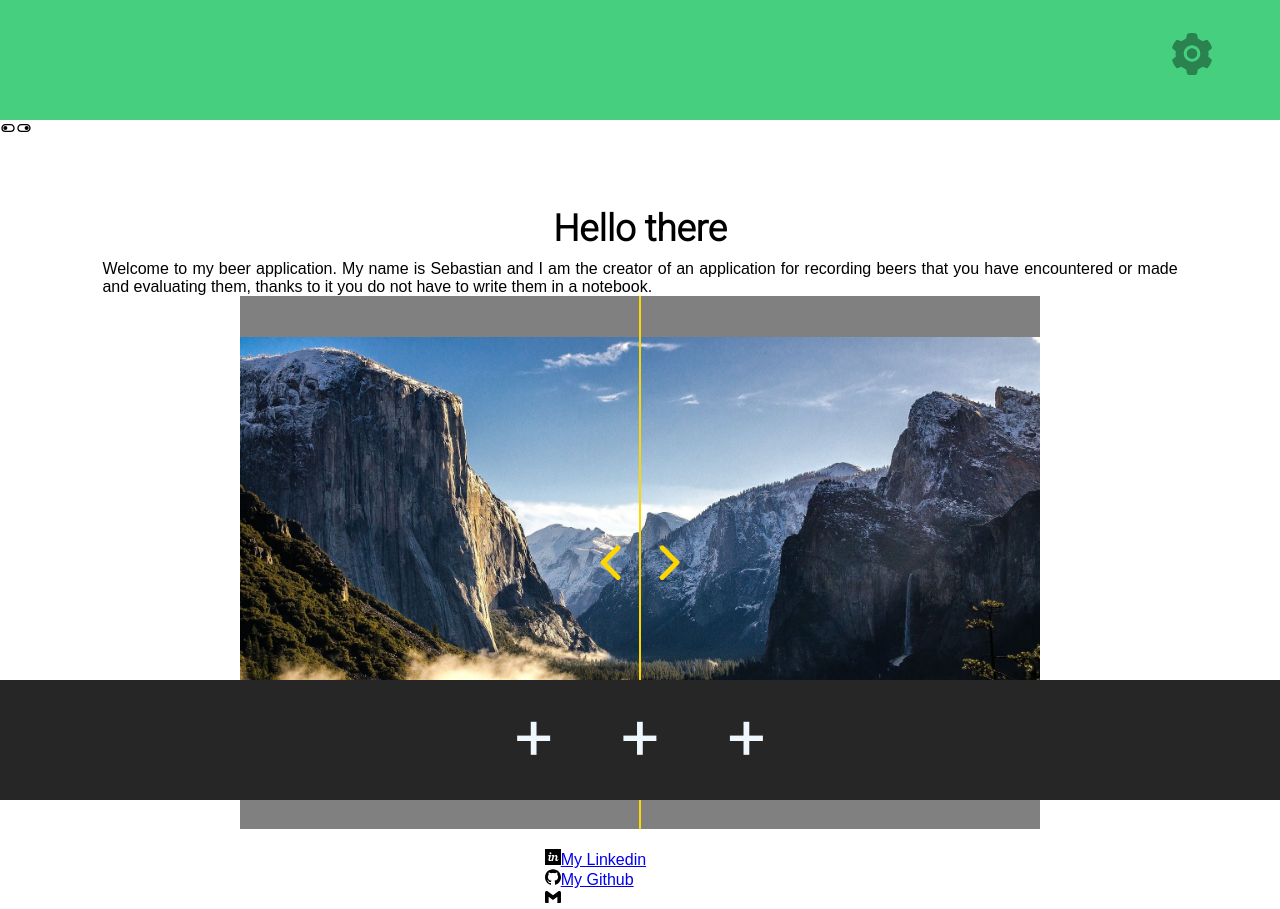
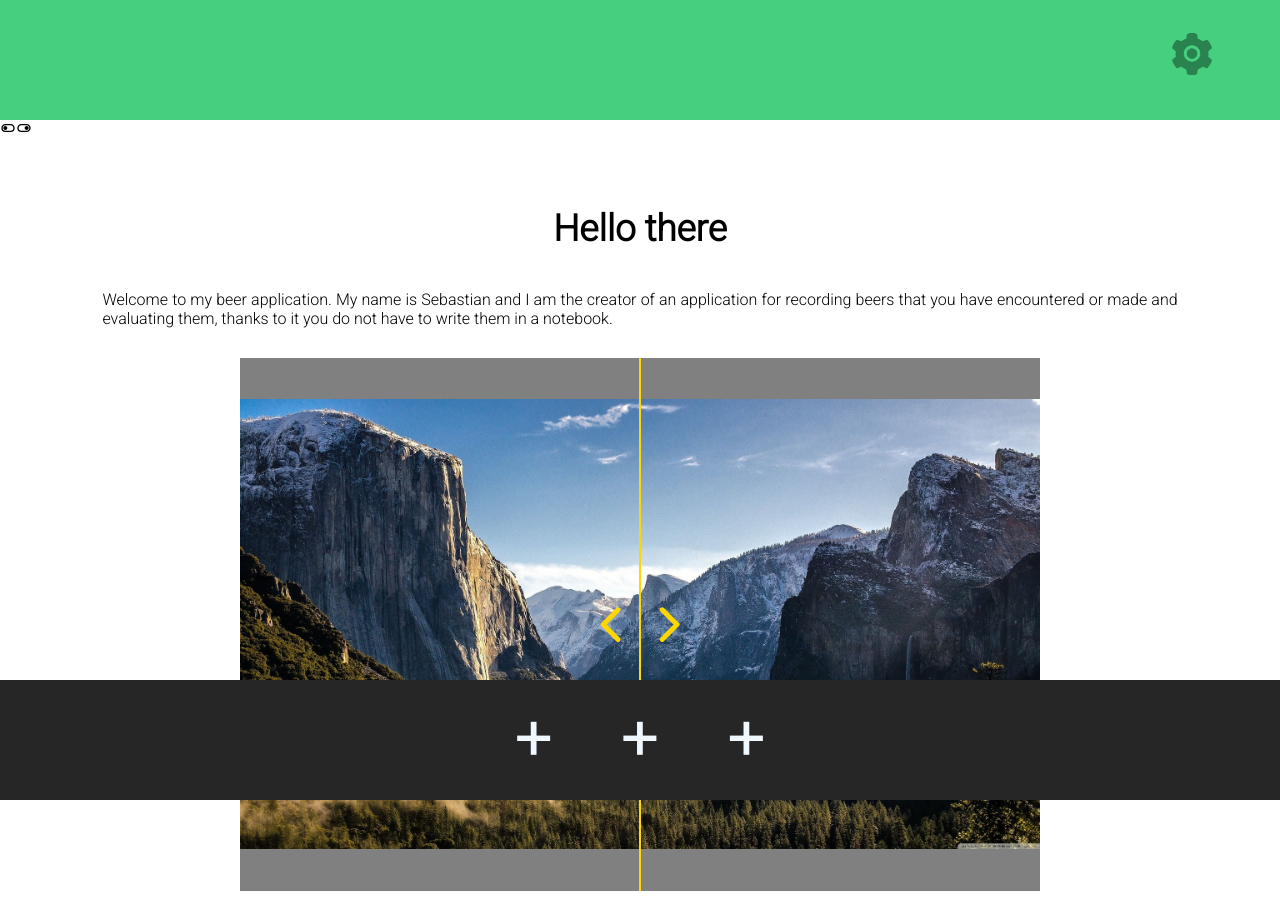
Before and after one commit to Antek97/-brewery, a React (Create React App) app: page / in a window 1280 px wide. Shown: the top 909 px of the page. Built offline with nearby package versions, Linux system fonts and the light colour scheme.

Commit message:
code formatting

```diff
--- a/src/App/addNewBeer.js
+++ b/src/App/addNewBeer.js
@@ -1,6 +1,8 @@
 import React from 'react';
+
 import Menu from './menu';
 import App from '../App';
+
 import { BsStar } from "react-icons/bs";
 import { render } from '@testing-library/react';
 
@@ -18,19 +20,19 @@ class NewBeer extends React.Component {
     dataAdded: new Date().toISOString().slice(0,10),
     }
 
-    handlechengeValueBeerName =(e)=> {
+    handlechengeValueBeerName =( e )=> {
       this.setState({
         beerName: e.target.value
       })
     }
 
-    handlechengeValueBeerStyle =(e)=> {
+    handlechengeValueBeerStyle =( e )=> {
       this.setState({
         styleBeer: e.target.value
       })
     }
 
-    handlechengeValueBrewery =(e)=> {
+    handlechengeValueBrewery =( e )=> {
       this.setState({
         brewery: e.target.value
       })
@@ -39,11 +41,14 @@ class NewBeer extends React.Component {
     handleClickAddBeer =()=> {
 
       const { beerName, styleBeer, brewery, rating, dataAdded } = this.state;
+
       if (beerName.length < 12 && styleBeer.length < 12 && brewery.length < 12 &&
         beerName.length >= 1 && styleBeer.length >= 1 && brewery.length >= 1) {
         const add = this.props.add(beerName, styleBeer, brewery, rating, dataAdded)
-
-        if (add) {
+        if(rating === ''){
+          alert("the rating is empty")
+        }
+        else if (add) {
           this.setState({
             beerName:'',
             styleBeer:'',
@@ -52,13 +57,14 @@ class NewBeer extends React.Component {
             dataAdded: new Date().toISOString().slice(0,10),
           })
         }
-      }else{
+      }
+      else{
         alert("Field cannot contain more than 12 characters")
       }
     }
 
+
     rate = star =>{
-      console.log(star)
       this.setState({ rating : star });
     }
 
@@ -86,7 +92,7 @@ class NewBeer extends React.Component {
         </div>
         <button className="beerAddingPanel__btnAdd" onClick={this.handleClickAddBeer}>Add</button>
         <div className="beerAddingPanel__Date">{this.state.dataAdded}</div>
-        </div>
+      </div>
      );
   }
 }
@@ -94,7 +100,7 @@ class NewBeer extends React.Component {
 class StarRating extends React.Component {
   state = {  }
   render() {
-    return (<div className={this.props.filled === true ? "starOn" : "starOff" }><BsStar/></div>);
+    return (<div className={this.props.filled ? "starOn" : "starOff" }><BsStar/></div>);
   }
 }
 
--- a/src/App/beer.js
+++ b/src/App/beer.js
@@ -1,7 +1,9 @@
 import React from 'react';
+
 import { BsStar } from "react-icons/bs";
 
-const Beer = (props) => {
+
+const Beer = ( props ) => {
 
   const {id, beerName, styleBeer, brewery, rating } = props.beer;
 
--- a/src/App/beersList.js
+++ b/src/App/beersList.js
@@ -1,7 +1,7 @@
 import React from 'react';
 import Beer from './beer';
 
-const BeersList = (props) => {
+const BeersList = ( props ) => {
 
   const done = props.beers
   done.sort((a,b) => b.id - a.id)
--- a/src/App/descriptionApp.js
+++ b/src/App/descriptionApp.js
@@ -1,21 +1,25 @@
 import React from 'react';
+
 import { SiInvision, SiGithub, SiGmail } from "react-icons/si";
+
 import Slider from './slider';
 
 const descriptionAppTitle = <h1 className="MainPageContainer__VlogTitle">Hello there</h1>;
-const descriptionApp = <p>Welcome to my beer application.
+const descriptionApp = <p className="myInfo">Welcome to my beer application.
 My name is Sebastian and I am the creator of an application for recording beers that you have encountered or made and evaluating them, thanks to it you do not have to write them in a notebook.</p>;
 
+const articleFirst = <p className="articleFirst">It is a long established fact that a reader will be distracted by the readable content of a page when looking at its layout. The point of using Lorem Ipsum is that it has a more-or-less normal distribution of letters, as opposed to using 'Content here, content here', making it look like readable English.</p>;
+
 const contact =
-<div>
-  <div>
-    <SiInvision/><a href="https://www.linkedin.com/in/sebastian-antkowiak-932323211/">My Linkedin</a>
+<div className="contact">
+  <div className="contact__unit">
+    <a href="https://www.linkedin.com/in/sebastian-antkowiak-932323211/"><SiInvision/>  My Linkedin</a>
   </div>
-  <div>
-    <SiGithub/><a href="https://github.com/Antek97">My Github</a>
+  <div className="contact__unit">
+    <a href="https://github.com/Antek97"><SiGithub/>  My Github</a>
   </div>
-  <div>
-    <SiGmail/><p>seb.antkowiak@gmail.com</p>
+  <div className="contact__unit">
+    <p><SiGmail/> seb.antkowiak@gmail.com</p>
   </div>
 </div>
 ;
@@ -28,9 +32,8 @@ const DescriptionApp =()=> {
           {descriptionApp}
         </div>
           <Slider/>
-        <div className="contact">
+          {articleFirst}
           {contact}
-        </div>
       </>
   )
 }
--- a/src/css/sass/_beers.scss
+++ b/src/css/sass/_beers.scss
@@ -175,14 +175,17 @@
 .starFull{
   color: goldenrod;
 }
+
 .starEmpty{
  color: #262626;
 }
+
 .starOn{
   font-size: 2rem;
   color: gold;
   margin: 0 10px;
 }
+
 .starOff{
   font-size: 2rem;
   color: #262626;
```
